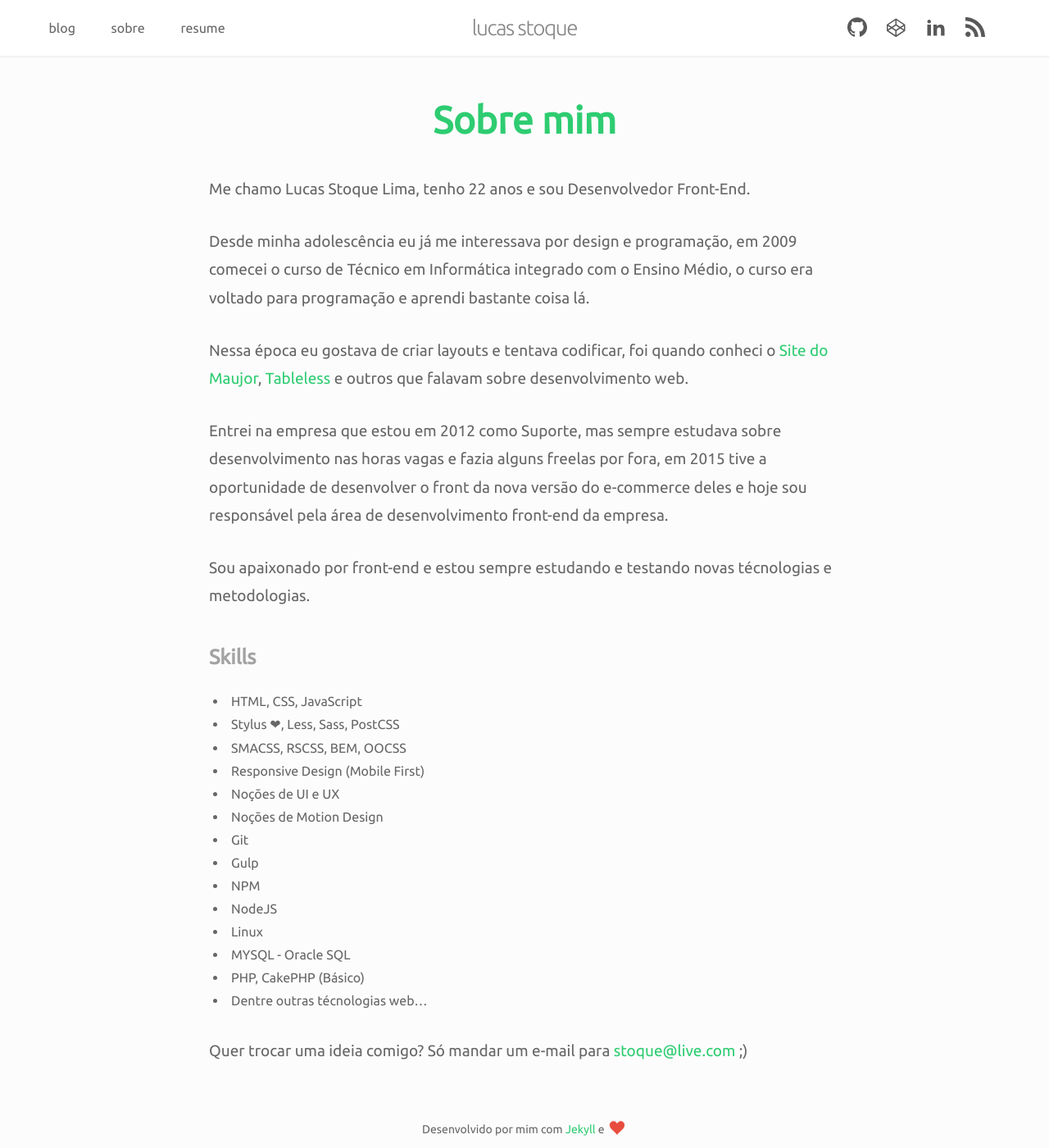
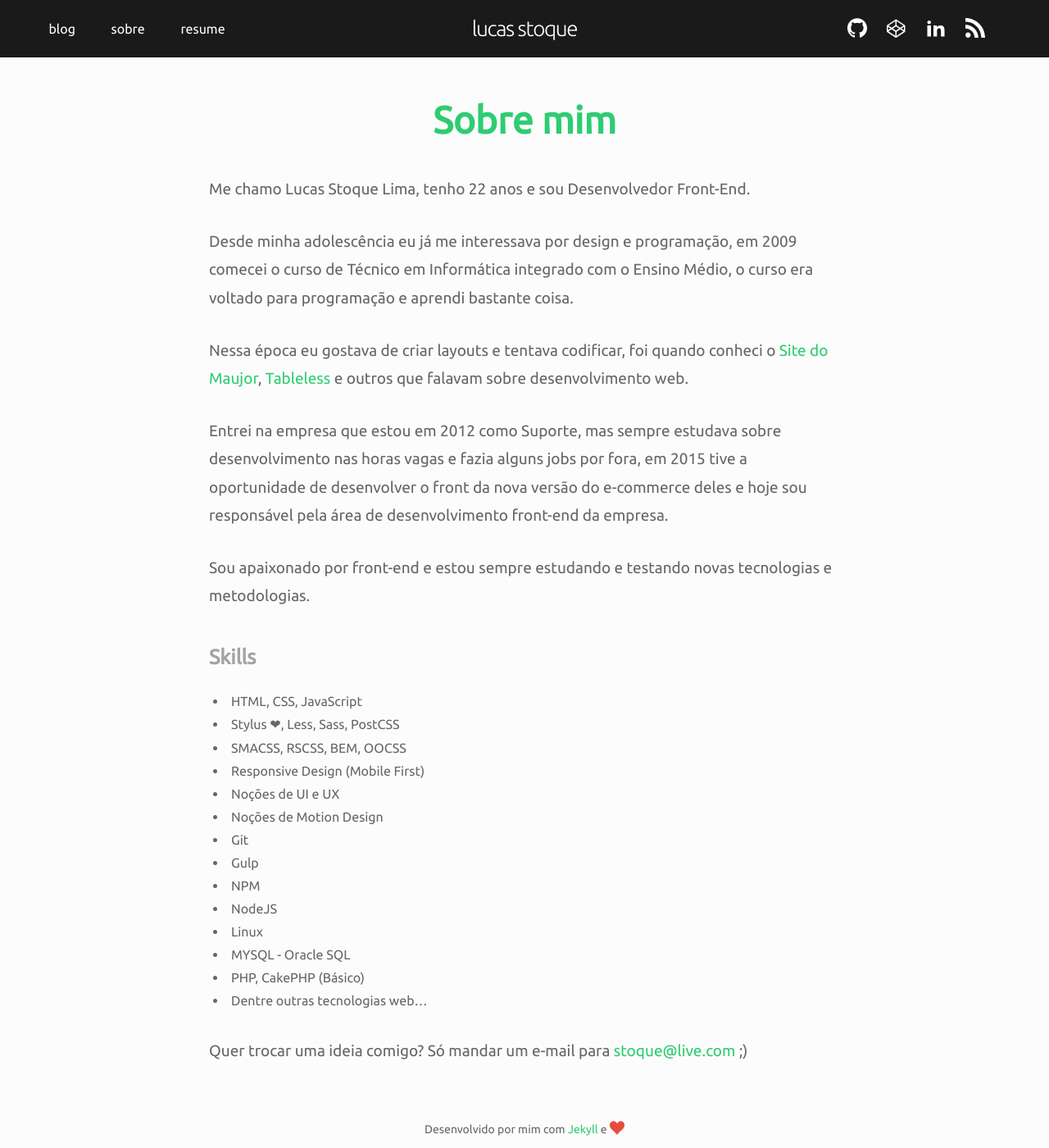
Before and after one commit to stoque/stoque.github.io, a Jekyll site: the page built from about.md, in a window 1280 px wide and 1400 px high. Shown: the whole window at 82% size. Built offline with Jekyll 4.4.1, drawn with Linux system fonts in a browser that asks for light colours.

Commit message:
Change to dark theme

```diff
--- a/about.md
+++ b/about.md
@@ -8,13 +8,13 @@ description: "Um pouco sobre mim."
 
 Me chamo Lucas Stoque Lima, tenho 22 anos e sou Desenvolvedor Front-End.
 
-Desde minha adolescência eu já me interessava por design e programação, em 2009 comecei o curso de Técnico em Informática integrado com o Ensino Médio, o curso era voltado para programação e aprendi bastante coisa lá.
+Desde minha adolescência eu já me interessava por design e programação, em 2009 comecei o curso de Técnico em Informática integrado com o Ensino Médio, o curso era voltado para programação e aprendi bastante coisa.
 
 Nessa época eu gostava de criar layouts e tentava codificar, foi quando conheci o [Site do Maujor](http://www.maujor.com/), [Tableless](http://tableless.com.br/) e outros que falavam sobre desenvolvimento web.
 
-Entrei na empresa que estou em 2012 como Suporte, mas sempre estudava sobre desenvolvimento nas horas vagas e fazia alguns freelas por fora, em 2015 tive a oportunidade de desenvolver o front da nova versão do e-commerce deles e hoje sou responsável pela área de desenvolvimento front-end da empresa.
+Entrei na empresa que estou em 2012 como Suporte, mas sempre estudava sobre desenvolvimento nas horas vagas e fazia alguns jobs por fora, em 2015 tive a oportunidade de desenvolver o front da nova versão do e-commerce deles e hoje sou responsável pela área de desenvolvimento front-end da empresa.
 
-Sou apaixonado por front-end e estou sempre estudando e testando novas técnologias e metodologias.
+Sou apaixonado por front-end e estou sempre estudando e testando novas tecnologias e metodologias.
 
 ### Skills
 * HTML, CSS, JavaScript
@@ -30,6 +30,6 @@ Sou apaixonado por front-end e estou sempre estudando e testando novas técnolog
 * Linux
 * MYSQL - Oracle SQL
 * PHP, CakePHP (Básico)
-* Dentre outras técnologias web...
+* Dentre outras tecnologias web...
 
 Quer trocar uma ideia comigo? Só mandar um e-mail para [stoque@live.com](mailto:stoque@live.com) ;)
--- a/src/stylus/layout/_footer.styl
+++ b/src/stylus/layout/_footer.styl
@@ -7,7 +7,7 @@
 		fill #e74c3c
 		width 14px
 		height 14px
-		margin 0 5px
+		margin 0 2px
 		animation pulse .3s infinite alternate
 
 
--- a/src/stylus/layout/_header.styl
+++ b/src/stylus/layout/_header.styl
@@ -1,8 +1,6 @@
 .site-header
 	background lighten(#000, 10%)
-	background #fff
 	width 100%
-	border-bottom 2px solid rgba(0,0,0,.05)
 
 	+above($desktop)
 		display flex
@@ -25,5 +23,4 @@
 
 	+above($desktop)
 		width 95%
-		max-width 1300px
 		justify-content space-between
--- a/src/stylus/module/_brand.styl
+++ b/src/stylus/module/_brand.styl
@@ -1,16 +1,15 @@
 .brand
 	font-size rem(16px)
 	font-weight 700
-	color $text-color
+	color #fff
 	font-size rem(26px)
 	font-weight 300
 	letter-spacing -0.05em
 	text-transform lowercase
-	opacity 0.8
 
 	&:hover
 		transition 0.2s
-		opacity 1
+		color $primary-color
 
 	+below($desktop)
 		margin-top 15px
--- a/src/stylus/module/_nav.styl
+++ b/src/stylus/module/_nav.styl
@@ -11,7 +11,7 @@
 	> .icon
 		width 30px
 		height 30px
-		fill $text-color
+		fill #fff
 
 .main-nav
 	+below($desktop)
@@ -20,7 +20,6 @@
 		top 0
 		width 70%
 		height 100%
-		background darken($gray-darker,30%)
 		background #fff
 		transition all 0.4s ease-in
 		opacity 1
@@ -82,6 +81,7 @@
 		+above($desktop)
 			font-size rem(16px)
 			color $text-color
+			color #fff
 			transition color 0.6s
 
 			&:hover
--- a/src/stylus/module/_social.styl
+++ b/src/stylus/module/_social.styl
@@ -15,7 +15,7 @@
 		padding $space-xs
 
 		.icon
-			fill $gray-darker
+			fill #fff
 			transition 0.6s
 
 		+below($desktop)
```
Also changed, not shown: assets/styles/main.css (+13 -18 lines), src/stylus/module/_article.styl (+5 -4 lines), assets/styles/main.min.css, src/stylus/module/_tag.styl (line endings or trailing spaces).
